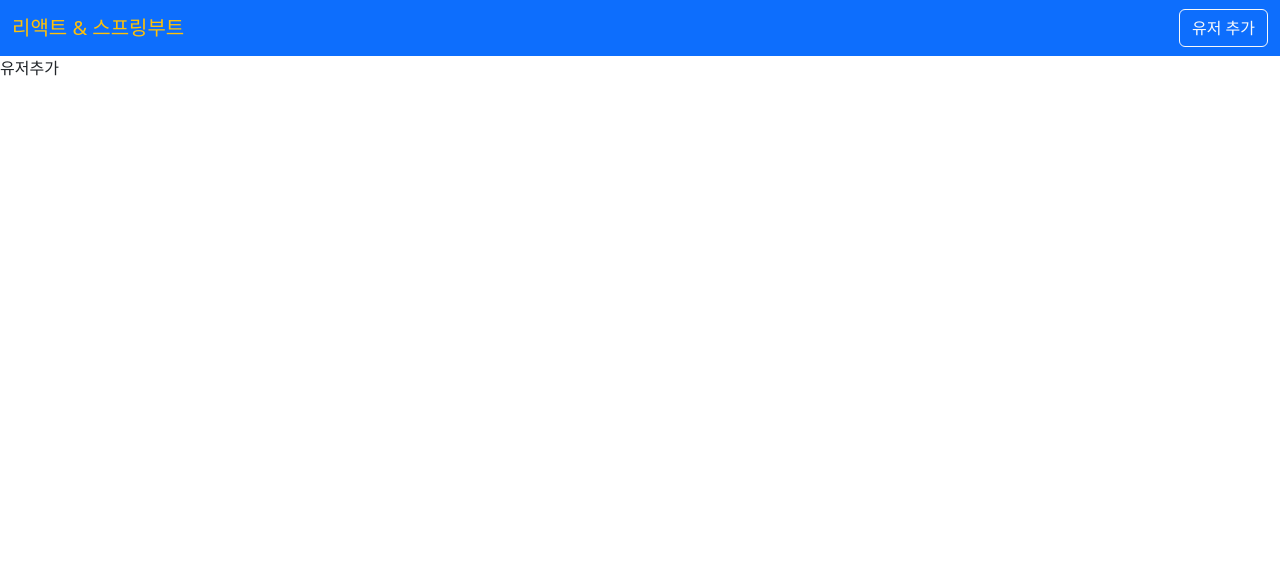
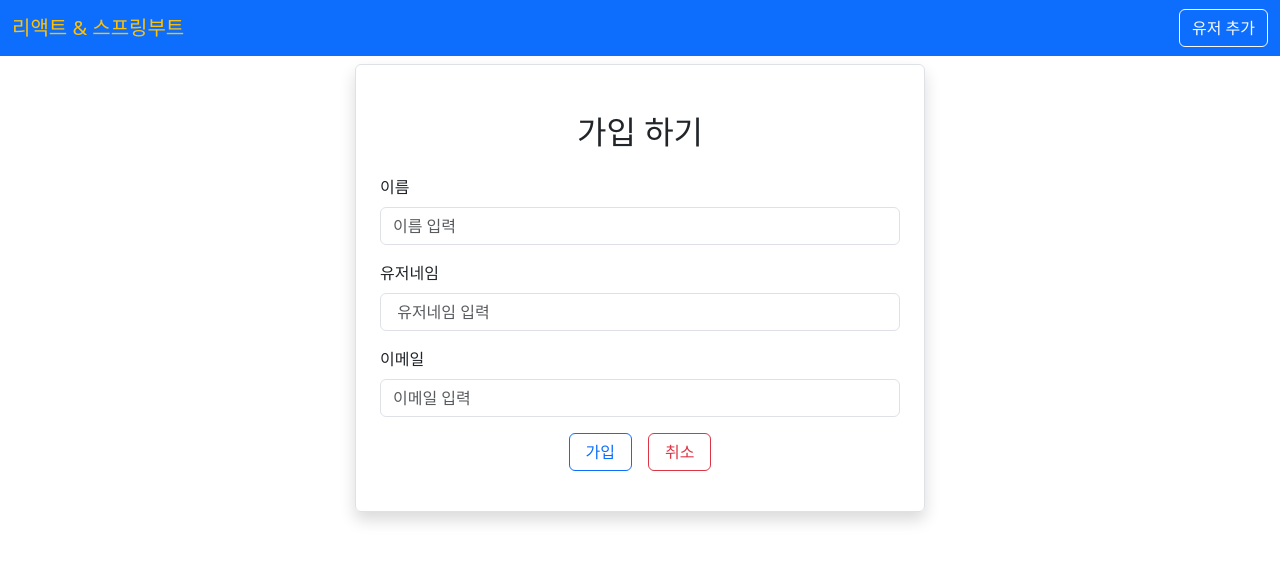
Before and after one commit to joeuni-ex/Fullstack-First-frontend, a React (Vite) app: page /adduser in a window 1280 px wide. Shown: the top 562 px of the page. Built offline with nearby package versions, Linux system fonts and the light colour scheme.

Commit message:
유저 추가 화면

```diff
--- a/src/users/AddUser.jsx
+++ b/src/users/AddUser.jsx
@@ -1,7 +1,64 @@
 import React from "react";
+import { Link } from "react-router-dom";
 
 const AddUser = () => {
-  return <div>유저추가</div>;
+  return (
+    <div className="container">
+      <div className="row">
+        <div className="col-md-6 offset-md-3 border rounded p-4 mt-2 shadow">
+          <h2 className="text-center m-4">가입 하기</h2>
+          <div className="mb-3">
+            <label htmlFor="name" className="form-label">
+              이름
+            </label>
+            <input
+              type="text"
+              id="name"
+              className="form-control"
+              placeholder="이름 입력"
+              name="name"
+            />
+          </div>
+          <div className="mb-3">
+            <label htmlFor="username" className="form-label">
+              유저네임
+            </label>
+            <input
+              type="text"
+              id="username"
+              className="form-control"
+              placeholder=" 유저네임 입력"
+              name="username"
+            />
+          </div>
+          <div className="mb-3">
+            <label htmlFor="email" className="form-label">
+              이메일
+            </label>
+            <input
+              type="email"
+              id="email"
+              className="form-control"
+              placeholder="이메일 입력"
+              name="email"
+            />
+          </div>
+          <div className="mb-3 text-center">
+            <button type="submit" className="btn btn-outline-primary px-3 mx-2">
+              가입
+            </button>
+            <Link
+              to="/"
+              type="submit"
+              className="btn btn-outline-danger px-3 mx-2"
+            >
+              취소
+            </Link>
+          </div>
+        </div>
+      </div>
+    </div>
+  );
 };
 
 export default AddUser;
```
